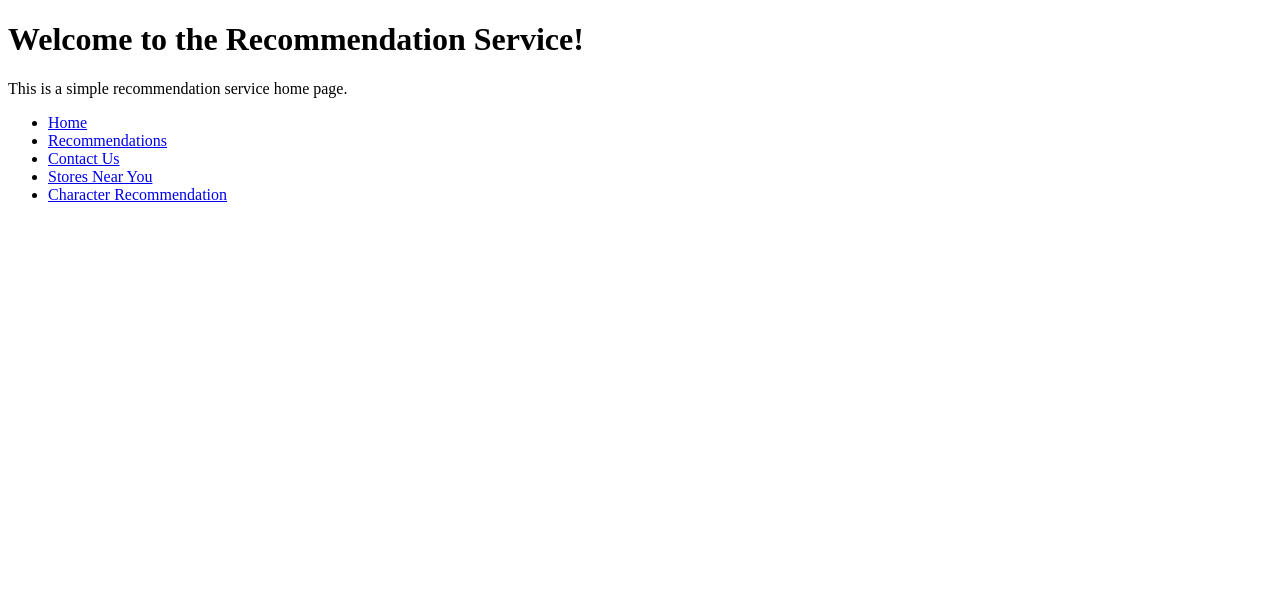
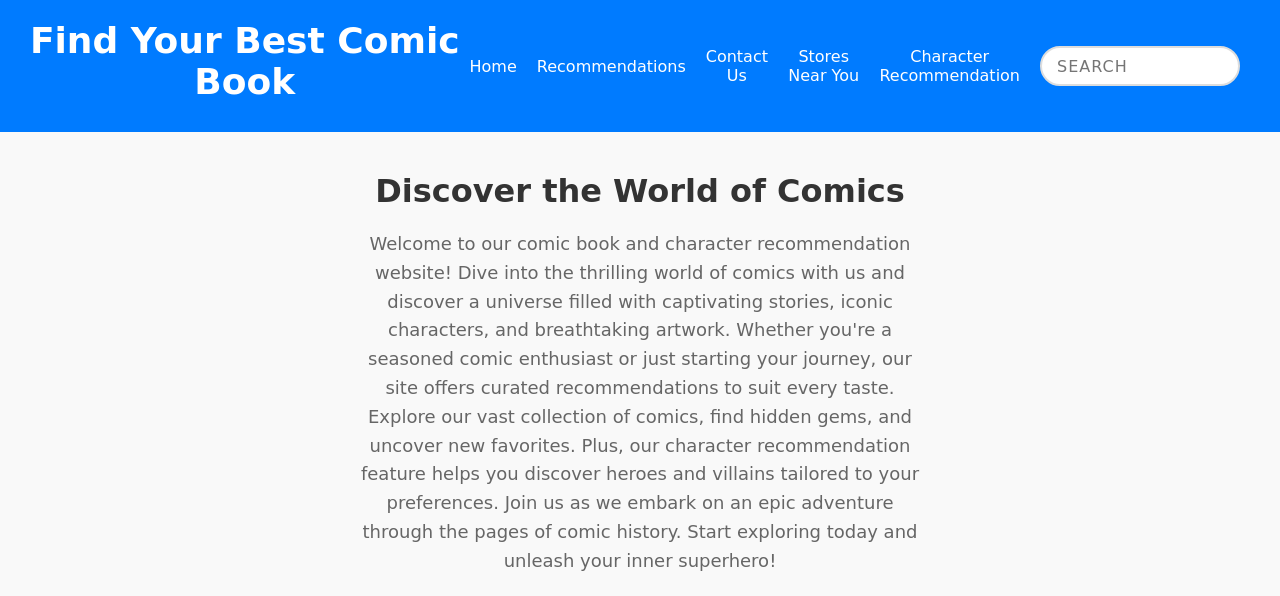
Before and after one commit to Brendanmccullen1/FYP2, a Django app: page / in a window 1280 px wide. Shown: the top 596 px of the page. Before the commit the page ends 202 px from the top, so only its background shows below. Run offline with Django 4.2, Linux system fonts and the light colour scheme; grey boxes are pictures that could not be loaded.

Commit message:
Changes to home page layout v 2

```diff
--- a/mywebapp/myapp/templates/home.html
+++ b/mywebapp/myapp/templates/home.html
@@ -1,23 +1,182 @@
-<!-- myapp/templates/home.html -->
 <!DOCTYPE html>
 <html lang="en">
 <head>
     <meta charset="UTF-8">
     <meta name="viewport" content="width=device-width, initial-scale=1.0">
     <title>Home</title>
+    <link rel="stylesheet" href="https://cdnjs.cloudflare.com/ajax/libs/font-awesome/5.15.4/css/all.min.css">
+    <style>
+        /* Reset default browser styles */
+        * {
+            margin: 0;
+            padding: 0;
+            box-sizing: border-box;
+        }
+
+        body {
+            font-family: Arial, sans-serif;
+            margin: 0;
+            padding: 0;
+            background-color: #f9f9f9;
+            font-family: 'Knewave', cursive;
+        }
+
+        .banner {
+            background-color: #007bff; /* Comic book blue */
+            color: #fff;
+            padding: 20px;
+            text-align: center;
+            display: flex;
+            justify-content: space-between;
+            align-items: center;
+        }
+
+        .banner h1 {
+            font-size: 36px;
+            margin-bottom: 10px;
+        }
+
+        nav ul {
+            list-style-type: none;
+            display: flex;
+            align-items: center;
+        }
+
+        nav ul li {
+            margin-right: 20px;
+        }
+
+        nav ul li a {
+            color: #fff;
+            text-decoration: none;
+            transition: color 0.3s ease;
+        }
+
+        nav ul li a:hover {
+            color: #f0f0f0;
+        }
+
+        .search-bar {
+            position: relative;
+        }
+
+        .search-bar input[type="text"] {
+            padding: 10px 15px;
+            border: 2px solid #ddd;
+            color: #333;
+            font-size: 16px;
+            font-family: 'Knewave', cursive;
+            letter-spacing: 1px;
+            text-transform: uppercase;
+            width: 200px;
+            height: 40px;
+            border-radius: 20px;
+            outline: none;
+            transition: border-color 0.3s ease;
+        }
+
+        .search-bar input[type="text"]:focus {
+            border-color: #007bff;
+        }
+
+        .search-bar ul {
+            position: absolute;
+            top: 50px;
+            left: 0;
+            background-color: #fff;
+            border: 1px solid #ddd;
+            border-radius: 5px;
+            padding: 10px 0;
+            display: none;
+            box-shadow: 0 2px 4px rgba(0, 0, 0, 0.1);
+        }
+
+        .search-bar ul li {
+            padding: 10px 15px;
+            cursor: pointer;
+            transition: background-color 0.3s ease;
+        }
+
+        .search-bar ul li:hover {
+            background-color: #f0f0f0;
+        }
+
+        .search-bar input[type="text"]:focus + ul {
+            display: block;
+        }
+
+        .comic-covers {
+            display: flex;
+            justify-content: space-between;
+            padding: 20px;
+        }
+
+        .comic-cover img {
+            max-width: 200px;
+            border-radius: 10px;
+            box-shadow: 0 2px 4px rgba(0, 0, 0, 0.1);
+            transition: transform 0.3s ease;
+        }
+
+        .comic-cover img:hover {
+            transform: scale(1.05);
+        }
+
+        .text-content {
+            max-width: 600px;
+            margin: 0 auto;
+            padding: 40px 20px;
+            text-align: center;
+        }
+
+        .text-content h2 {
+            font-size: 32px;
+            margin-bottom: 20px;
+            color: #333;
+        }
+
+        .text-content p {
+            font-size: 18px;
+            line-height: 1.6;
+            color: #666;
+        }
+    </style>
 </head>
 <body>
-    <h1>Welcome to the Recommendation Service!</h1>
-    <p>This is a simple recommendation service home page.</p>
-
-    <!-- Navigation Links -->
+    <header class="banner">
+        <h1>Find Your Best Comic Book</h1>
+        <nav>
             <ul>
                 <li><a href="{% url 'home' %}">Home</a></li>
                 <li><a href="{% url 'recommendations' %}">Recommendations</a></li>
                 <li><a href="{% url 'contact_us' %}">Contact Us</a></li>
                 <li><a href="{% url 'stores_near_you' %}">Stores Near You</a></li>
                 <li><a href="{% url 'recommendation_page' %}">Character Recommendation</a></li>
-
+                <li class="search-bar">
+                    <input type="text" placeholder="Search">
+                    <ul>
+                        <!-- Your search results will go here -->
                     </ul>
+                </li>
+            </ul>
+        </nav>
+    </header>
+    <section class="main-content">
+        <div class="text-content">
+            <h2>Discover the World of Comics</h2>
+            <p>Welcome to our comic book and character recommendation website! Dive into the thrilling world of comics with us and discover a universe filled with captivating stories, iconic characters, and breathtaking artwork. Whether you're a seasoned comic enthusiast or just starting your journey, our site offers curated recommendations to suit every taste. Explore our vast collection of comics, find hidden gems, and uncover new favorites. Plus, our character recommendation feature helps you discover heroes and villains tailored to your preferences. Join us as we embark on an epic adventure through the pages of comic history. Start exploring today and unleash your inner superhero!</p>
+        </div>
+        <div class="comic-covers">
+            <div class="comic-cover">
+                <img src="https://upload.wikimedia.org/wikipedia/en/0/08/Secretwars1.png" alt="Comic Book 1">
+            </div>
+            <div class="comic-cover">
+                <img src="https://upload.wikimedia.org/wikipedia/en/a/a9/Cover_of_Superman_Comic_1st_Edition_-_Summer_1939.jpg" alt="Comic Book 2">
+            </div>
+            <div class="comic-cover">
+                <img src="https://upload.wikimedia.org/wikipedia/en/6/6d/Wolverine_%28vol._1%29_1.jpg" alt="Comic Book 3">
+            </div>
+        </div>
+    </section>
 </body>
 </html>
```
Lines whose indentation alone changed are shown as unchanged.
